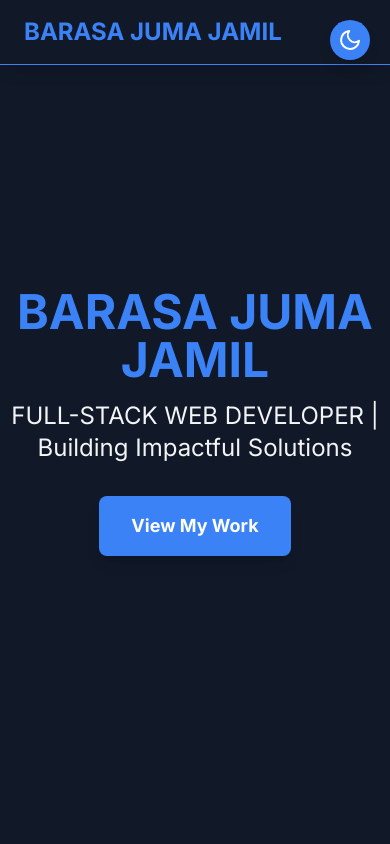
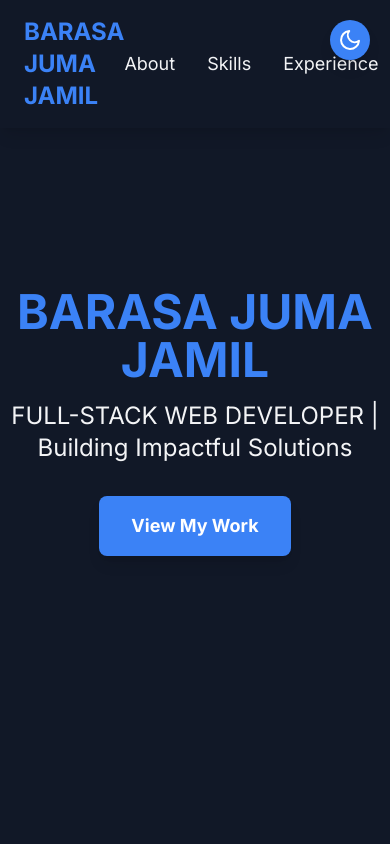
Before and after one commit to jamiljuma2/portfilio, a React (Create React App) app: page / in a window 390 px wide. Shown: the top 844 px of the page. Built offline with nearby package versions, Linux system fonts and the light colour scheme; the HTML template or start-up script is replaced by a standard one.

Commit message:
Restore original navigation bar layout

```diff
--- a/src/components/Navbar.js
+++ b/src/components/Navbar.js
@@ -1,41 +1,21 @@
-import React, { useState } from 'react';
+import React from 'react';
 
 const Navbar = () => {
-  const [menuOpen, setMenuOpen] = useState(false);
-  const navLinks = [
-    { href: '#about', label: 'About' },
-    { href: '#skills', label: 'Skills' },
-    { href: '#experience', label: 'Experience' },
-    { href: '#projects', label: 'Projects' },
-    { href: '#education', label: 'Education' },
-    { href: '#testimonials', label: 'Testimonials' },
-    { href: '#contact', label: 'Contact' },
-  ];
+  // Smooth scroll and active section highlighting logic will be added here
   return (
-    <nav className="fixed w-full z-50 bg-slate-900 dark:bg-slate-100 shadow-lg border-b border-blue-500">
-      <div className="w-full max-w-7xl mx-auto flex justify-between items-center py-4 px-6">
+    <nav className="fixed w-full z-50 bg-slate-900 dark:bg-slate-100 shadow-lg">
+      <div className="container mx-auto flex justify-between items-center py-4 px-6">
         <div className="text-2xl font-bold text-blue-500">BARASA JUMA JAMIL</div>
-        {/* Desktop menu */}
-        <ul className="hidden md:flex flex-row space-x-8 text-lg">
-          {navLinks.map(link => (
-            <li key={link.label}><a href={link.href} className="hover:text-blue-500 transition-colors">{link.label}</a></li>
-          ))}
+        <ul className="flex space-x-8 text-lg">
+          <li><a href="#about" className="hover:text-blue-500 transition-colors">About</a></li>
+          <li><a href="#skills" className="hover:text-blue-500 transition-colors">Skills</a></li>
+          <li><a href="#experience" className="hover:text-blue-500 transition-colors">Experience</a></li>
+          <li><a href="#projects" className="hover:text-blue-500 transition-colors">Projects</a></li>
+          <li><a href="#education" className="hover:text-blue-500 transition-colors">Education</a></li>
+          <li><a href="#testimonials" className="hover:text-blue-500 transition-colors">Testimonials</a></li>
+          <li><a href="#contact" className="hover:text-blue-500 transition-colors">Contact</a></li>
         </ul>
-        {/* Mobile menu button */}
-        <button className="md:hidden text-blue-500 focus:outline-none" onClick={() => setMenuOpen(!menuOpen)} aria-label="Toggle menu">
-          <svg className="w-8 h-8" fill="none" stroke="currentColor" viewBox="0 0 24 24" xmlns="http://www.w3.org/2000/svg">
-            <path strokeLinecap="round" strokeLinejoin="round" strokeWidth={2} d="M4 6h16M4 12h16M4 18h16" />
-          </svg>
-        </button>
       </div>
-      {/* Mobile menu dropdown */}
-      {menuOpen && (
-        <ul className="md:hidden flex flex-col space-y-4 bg-slate-900 dark:bg-slate-100 px-6 py-4 text-lg shadow-lg border-t border-blue-500">
-          {navLinks.map(link => (
-            <li key={link.label}><a href={link.href} className="hover:text-blue-500 transition-colors" onClick={() => setMenuOpen(false)}>{link.label}</a></li>
-          ))}
-        </ul>
-      )}
     </nav>
   );
 };
```
